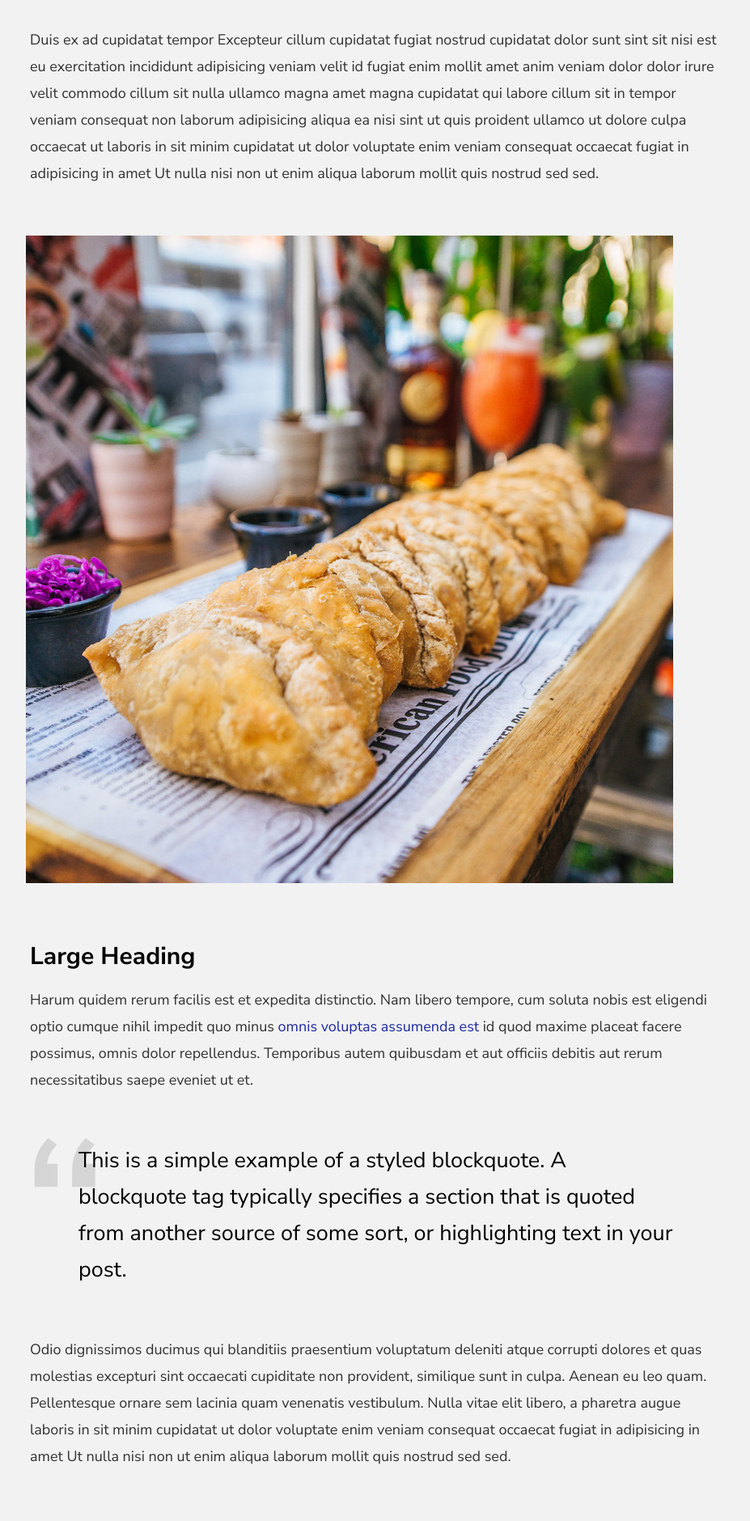
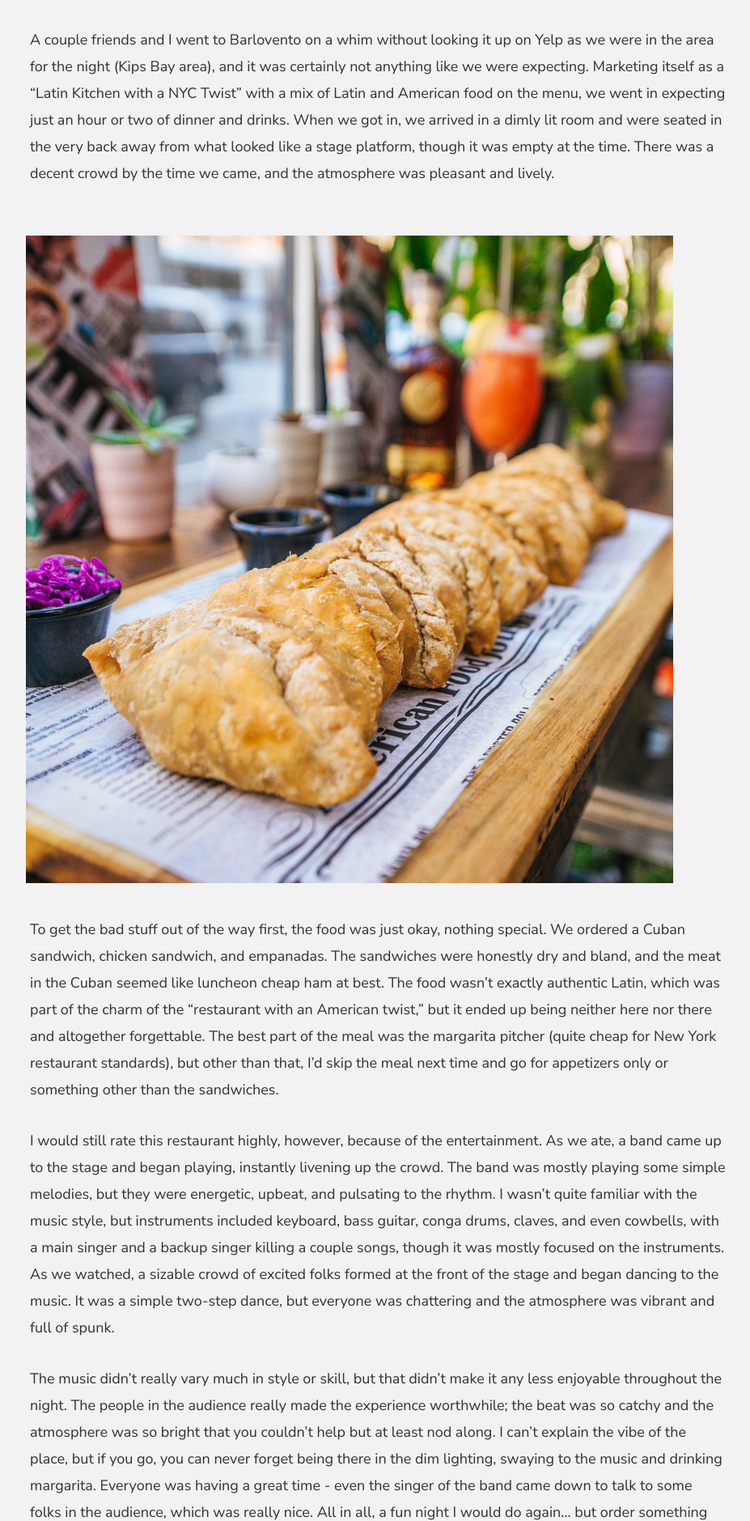
Before and after one commit to guitard0g/jjrylearn.github.io, a plain HTML site: page barlovento.html in a window 1280 px wide. Shown: the part 921-2800 px from the top of the page at 81% size, without its empty margins (173-1100 px from the left). Drawn offline with nearby package versions, Linux system fonts and the light colour scheme.

Commit message:
reviews up

```diff
--- a/barlovento.html
+++ b/barlovento.html
@@ -126,28 +126,31 @@
 
                 <div class="col-full entry__main">
                     <p class="lead drop-cap">
-                        Duis ex ad cupidatat tempor Excepteur cillum cupidatat
-                        fugiat nostrud cupidatat dolor sunt sint sit nisi est eu
-                        exercitation incididunt adipisicing veniam velit id
-                        fugiat enim mollit amet anim veniam dolor dolor irure
-                        velit commodo cillum sit nulla ullamco magna amet magna
-                        cupidatat qui labore cillum sit in tempor veniam
-                        consequat non laborum adipisicing aliqua ea nisi sint.
+                        <i>
+                            A must-go if you want to listen to some good Cuban
+                            music and feel the electrifying energy of a crowded
+                            dance club without actually going to a dance club.
+                            Barlovento was truly an experience that was more
+                            than just a date night at any old restaurant.
+                            Downsides included mediocre American-Cuban meals
+                            that were more American than Cuban, but overall
+                            still an experience to partake in at least once.
+                        </i>
                     </p>
 
                     <p>
-                        Duis ex ad cupidatat tempor Excepteur cillum cupidatat
-                        fugiat nostrud cupidatat dolor sunt sint sit nisi est eu
-                        exercitation incididunt adipisicing veniam velit id
-                        fugiat enim mollit amet anim veniam dolor dolor irure
-                        velit commodo cillum sit nulla ullamco magna amet magna
-                        cupidatat qui labore cillum sit in tempor veniam
-                        consequat non laborum adipisicing aliqua ea nisi sint ut
-                        quis proident ullamco ut dolore culpa occaecat ut
-                        laboris in sit minim cupidatat ut dolor voluptate enim
-                        veniam consequat occaecat fugiat in adipisicing in amet
-                        Ut nulla nisi non ut enim aliqua laborum mollit quis
-                        nostrud sed sed.
+                        A couple friends and I went to Barlovento on a whim
+                        without looking it up on Yelp as we were in the area for
+                        the night (Kips Bay area), and it was certainly not
+                        anything like we were expecting. Marketing itself as a
+                        “Latin Kitchen with a NYC Twist” with a mix of Latin and
+                        American food on the menu, we went in expecting just an
+                        hour or two of dinner and drinks. When we got in, we
+                        arrived in a dimly lit room and were seated in the very
+                        back away from what looked like a stage platform, though
+                        it was empty at the time. There was a decent crowd by
+                        the time we came, and the atmosphere was pleasant and
+                        lively.
                     </p>
 
                     <center>
@@ -165,96 +168,51 @@
                         </p>
                     </center>
 
-                    <h2>Large Heading</h2>
+                    <p>
+                        To get the bad stuff out of the way first, the food was
+                        just okay, nothing special. We ordered a Cuban sandwich,
+                        chicken sandwich, and empanadas. The sandwiches were
+                        honestly dry and bland, and the meat in the Cuban seemed
+                        like luncheon cheap ham at best. The food wasn’t exactly
+                        authentic Latin, which was part of the charm of the
+                        “restaurant with an American twist,” but it ended up
+                        being neither here nor there and altogether forgettable.
+                        The best part of the meal was the margarita pitcher
+                        (quite cheap for New York restaurant standards), but
+                        other than that, I’d skip the meal next time and go for
+                        appetizers only or something other than the sandwiches.
+                    </p>
 
                     <p>
-                        Harum quidem rerum facilis est et expedita distinctio.
-                        Nam libero tempore, cum soluta nobis est eligendi optio
-                        cumque nihil impedit quo minus
-                        <a href="http://#">omnis voluptas assumenda est</a> id
-                        quod maxime placeat facere possimus, omnis dolor
-                        repellendus. Temporibus autem quibusdam et aut officiis
-                        debitis aut rerum necessitatibus saepe eveniet ut et.
+                        I would still rate this restaurant highly, however,
+                        because of the entertainment. As we ate, a band came up
+                        to the stage and began playing, instantly livening up
+                        the crowd. The band was mostly playing some simple
+                        melodies, but they were energetic, upbeat, and pulsating
+                        to the rhythm. I wasn’t quite familiar with the music
+                        style, but instruments included keyboard, bass guitar,
+                        conga drums, claves, and even cowbells, with a main
+                        singer and a backup singer killing a couple songs,
+                        though it was mostly focused on the instruments. As we
+                        watched, a sizable crowd of excited folks formed at the
+                        front of the stage and began dancing to the music. It
+                        was a simple two-step dance, but everyone was chattering
+                        and the atmosphere was vibrant and full of spunk.
                     </p>
 
-                    <blockquote>
-                        <p>
-                            This is a simple example of a styled blockquote. A
-                            blockquote tag typically specifies a section that is
-                            quoted from another source of some sort, or
-                            highlighting text in your post.
-                        </p>
-                    </blockquote>
-
                     <p>
-                        Odio dignissimos ducimus qui blanditiis praesentium
-                        voluptatum deleniti atque corrupti dolores et quas
-                        molestias excepturi sint occaecati cupiditate non
-                        provident, similique sunt in culpa. Aenean eu leo quam.
-                        Pellentesque ornare sem lacinia quam venenatis
-                        vestibulum. Nulla vitae elit libero, a pharetra augue
-                        laboris in sit minim cupidatat ut dolor voluptate enim
-                        veniam consequat occaecat fugiat in adipisicing in amet
-                        Ut nulla nisi non ut enim aliqua laborum mollit quis
-                        nostrud sed sed.
-                    </p>
-
-                    <h3>Smaller Heading</h3>
-
-                    <p>
-                        Dolores et quas molestias excepturi sint occaecati
-                        cupiditate non provident, similique sunt in culpa.
-                        Aenean eu leo quam. Pellentesque ornare sem lacinia quam
-                        venenatis vestibulum. Nulla vitae elit libero, a
-                        pharetra augue laboris in sit minim cupidatat ut dolor
-                        voluptate enim veniam consequat occaecat fugiat in
-                        adipisicing in amet Ut nulla nisi non ut enim aliqua
-                        laborum mollit quis nostrud sed sed.
-                    </p>
-
-                    <pre><code>
-    code {
-        font-size: 1.4rem;
-        margin: 0 .2rem;
-        padding: .2rem .6rem;
-        white-space: nowrap;
-        background: #F1F1F1;
-        border: 1px solid #E1E1E1;
-        border-radius: 3px;
-    }
-</code></pre>
-
-                    <p>
-                        Odio dignissimos ducimus qui blanditiis praesentium
-                        voluptatum deleniti atque corrupti dolores et quas
-                        molestias excepturi sint occaecati cupiditate non
-                        provident, similique sunt in culpa.
-                    </p>
-
-                    <ul>
-                        <li>
-                            Donec nulla non metus auctor fringilla.
-                            <ul>
-                                <li>Lorem ipsum dolor sit amet.</li>
-                                <li>Lorem ipsum dolor sit amet.</li>
-                                <li>Lorem ipsum dolor sit amet.</li>
-                            </ul>
-                        </li>
-                        <li>Donec nulla non metus auctor fringilla.</li>
-                        <li>Donec nulla non metus auctor fringilla.</li>
-                    </ul>
-
-                    <p>
-                        Odio dignissimos ducimus qui blanditiis praesentium
-                        voluptatum deleniti atque corrupti dolores et quas
-                        molestias excepturi sint occaecati cupiditate non
-                        provident, similique sunt in culpa. Aenean eu leo quam.
-                        Pellentesque ornare sem lacinia quam venenatis
-                        vestibulum. Nulla vitae elit libero, a pharetra augue
-                        laboris in sit minim cupidatat ut dolor voluptate enim
-                        veniam consequat occaecat fugiat in adipisicing in amet
-                        Ut nulla nisi non ut enim aliqua laborum mollit quis
-                        nostrud sed sed.
+                        The music didn’t really vary much in style or skill, but
+                        that didn’t make it any less enjoyable throughout the
+                        night. The people in the audience really made the
+                        experience worthwhile; the beat was so catchy and the
+                        atmosphere was so bright that you couldn’t help but at
+                        least nod along. I can’t explain the vibe of the place,
+                        but if you go, you can never forget being there in the
+                        dim lighting, swaying to the music and drinking
+                        margarita. Everyone was having a great time - even the
+                        singer of the band came down to talk to some folks in
+                        the audience, which was really nice. All in all, a fun
+                        night I would do again… but order something different.
                     </p>
                 </div>
                 <!-- s-entry__main -->
```
Also changed, not shown: 1 other file.
